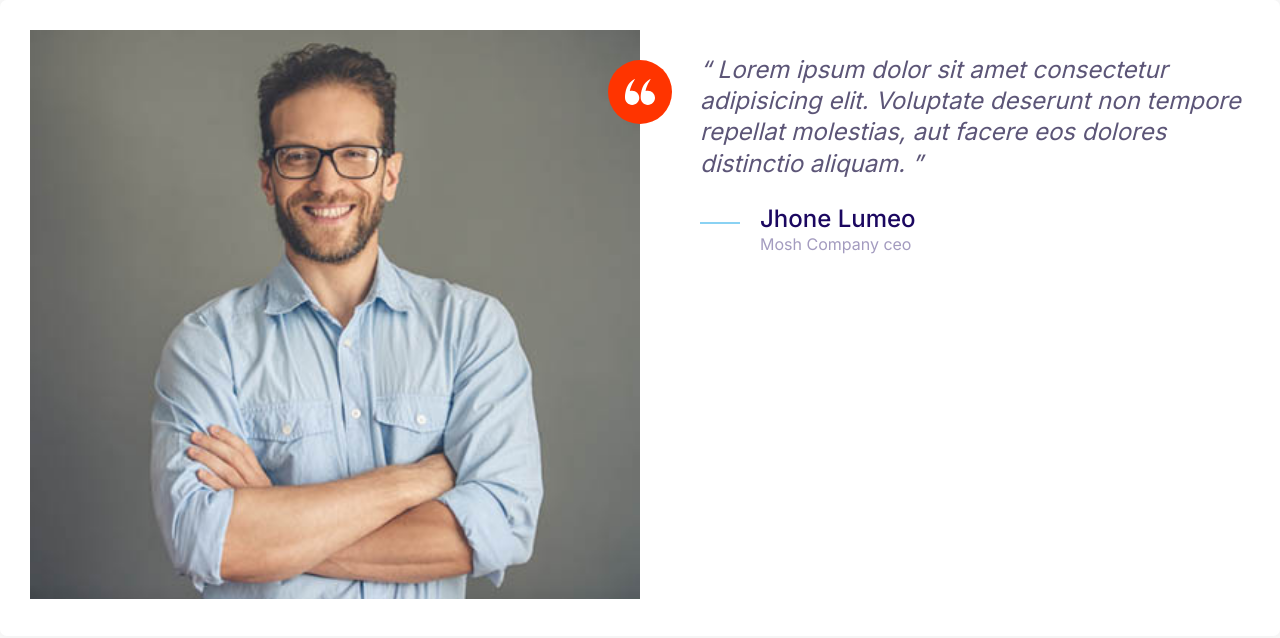
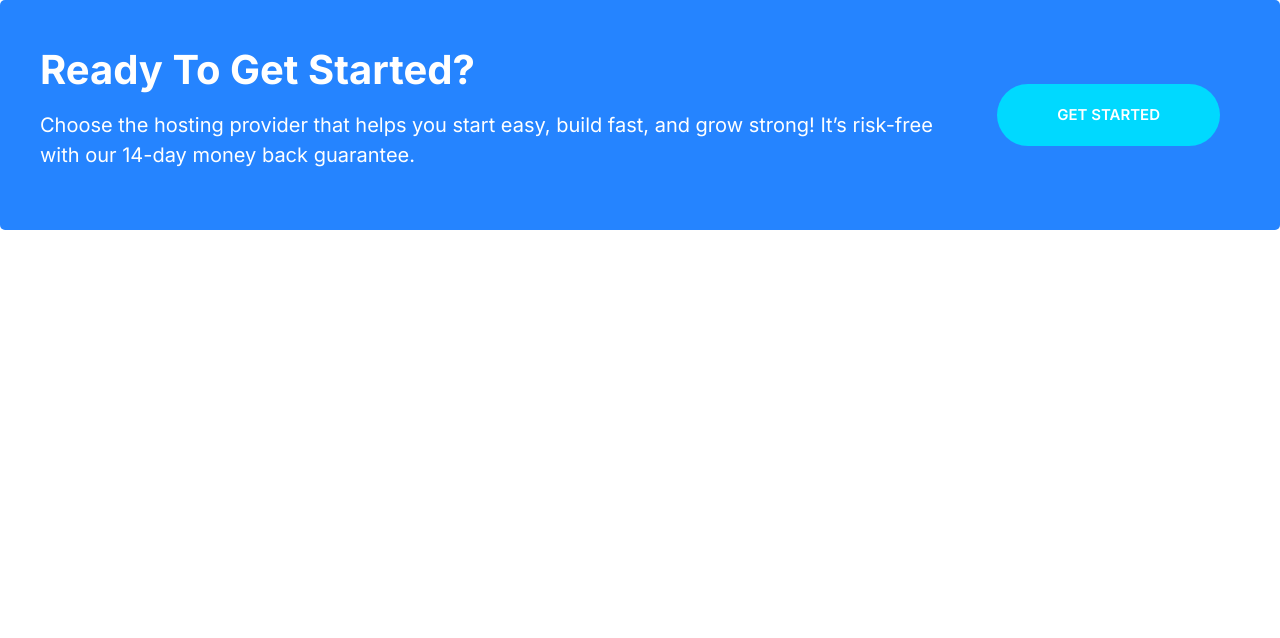
Before and after one commit to AleXAnastasov77/Moshify, a plain HTML site: page index.html in a window 1280 px wide. Drawn offline with Linux system fonts and the light colour scheme.

Commit message:
Build the callout component

```diff
--- a/css/styles.css
+++ b/css/styles.css
@@ -178,14 +178,12 @@ a {
 .btn--primary {
   background-color: var(--color-primary);
   color: white;
-  width: 40rem;
 }
 .btn--primary:hover {
   background: #3a8ffd;
 }
 .btn--secondary {
   background-color: var(--color-secondary);
-  width: 30rem;
   color: white;
 }
 .btn--secondary:hover {
@@ -201,6 +199,10 @@ a {
 .btn--block {
   width: 100%;
   display: inline-block;
+}
+.btn--stretched {
+  padding-left: 6rem;
+  padding-right: 6rem;
 }
 .btn--outline {
   background-color: transparent;
@@ -446,3 +448,43 @@ a {
     margin-right: 0;
   }
 }
+
+/* Callouts */
+.callout {
+  padding: 4rem;
+  border-radius: 5px;
+}
+.callout--primary {
+  background-color: var(--color-primary);
+  color: white;
+}
+.callout__content {
+  text-align: center;
+}
+.callout__heading {
+  color: white;
+  font-size: 4rem;
+  margin-top: 0;
+}
+.callout__description {
+  font-size: 2.4rem;
+}
+.callout .btn {
+  justify-self: center;
+  align-self: center;
+}
+@media screen and (min-width: 768px) {
+  .callout .grid--1x2 {
+    grid-template-columns: 1fr auto;
+  }
+  .callout__description {
+    font-size: 2rem;
+  }
+  .callout .btn {
+    justify-self: start;
+    margin: 0 2rem;
+  }
+  .callout__content {
+    text-align: left;
+  }
+}
--- a/index.html
+++ b/index.html
@@ -14,37 +14,18 @@
     <link rel="stylesheet" href="css/styles.css" />
   </head>
   <body>
-      <div class="card testimonial">
-        <div class="grid grid--1x2 grid--centered">
-          <div class="testimonial__image"><img src="images/testimonial.jpg" alt="A happy smiling customer"/>
-            <span class="icon-container icon-container--accent">
-              <svg class="icon icon--white icon--small">
-                <use xlink:href="images/sprite.svg#quotes"></use>
-              </svg>
-            </span></div>
-
-          <blockquote class="quote">
-            <p class="quote__text">
-              Lorem ipsum dolor sit amet consectetur adipisicing elit. Voluptate
-              deserunt non tempore repellat molestias, aut facere eos dolores
-              distinctio aliquam.
-            </p>
-            <div class="media">
-              <div class="media__image quote__line">
-                <svg class="icon icon--primary">
-                  <use xlink:href="images/sprite.svg#line"></use>
-                </svg>
-              </div>
-              <footer>
-                <div class="media__body">
-                  <h3 class="media__title quote__author">Jhone Lumeo</h4>
-                  <p class="media__organization">Mosh Company ceo</p>
-                </div>
-              </div>
-              </footer>
-          </blockquote>
+    <div class="callout callout--primary">
+      <div class="grid grid--1x2">
+        <div class="callout__content">
+          <h2 class="callout__heading">Ready To Get Started?</h2>
+          <p class="callout__description">
+            Choose the hosting provider that helps you start easy, build fast,
+            and grow strong! It’s risk-free with our 14-day money back
+            guarantee.
+          </p>
         </div>
+        <a href="#" class="btn btn--secondary btn--stretched">Get Started</a>
       </div>
-
+    </div>
   </body>
 </html>
```
Also changed, not shown: components/callouts.html (added, +12 -0 lines).
